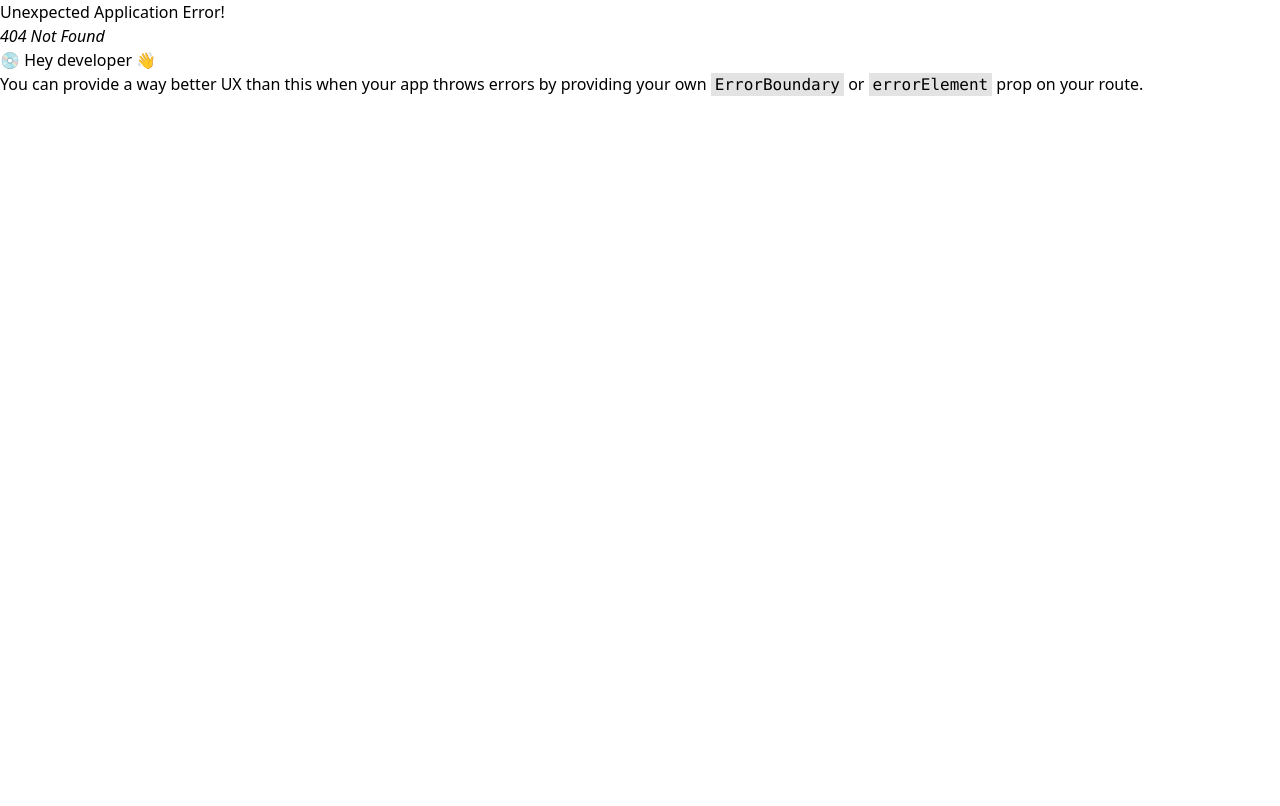
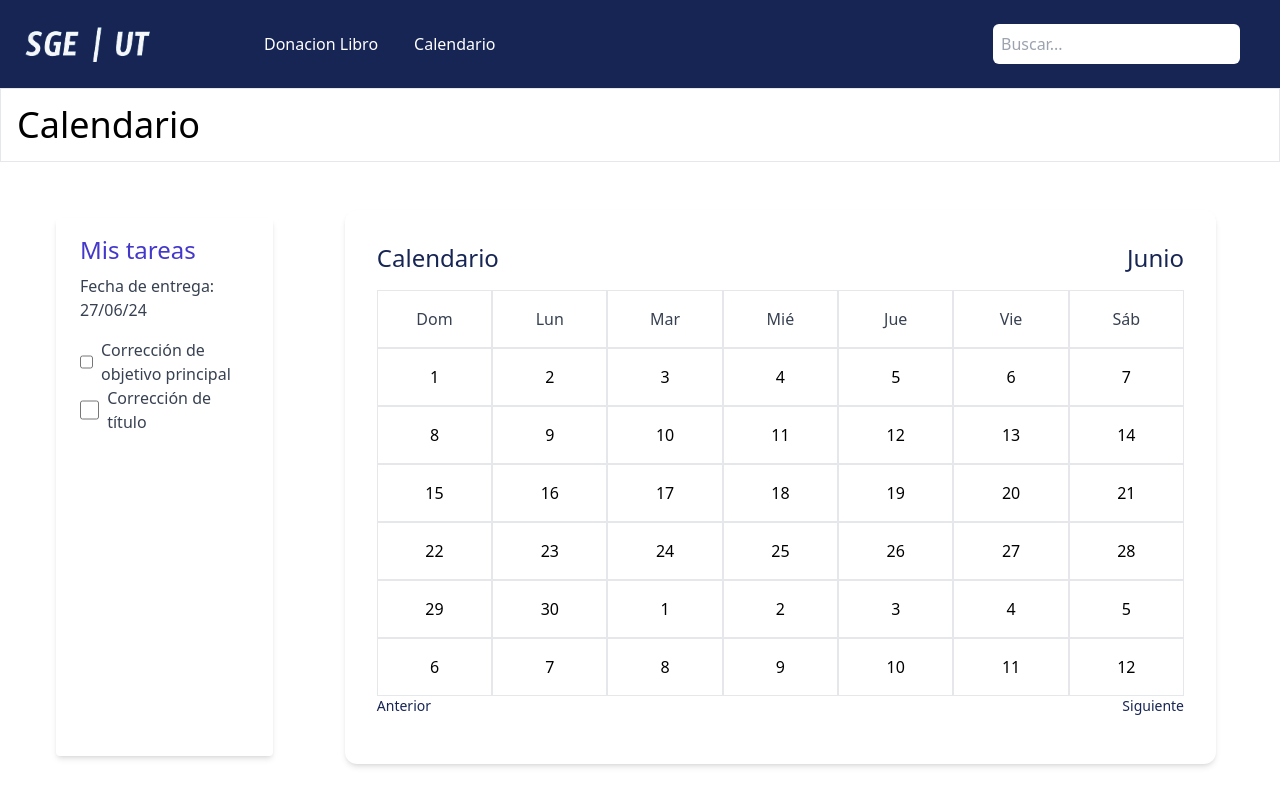
Before and after one commit to AlexUT22393235/integradora_proyecto, a React (Create React App) app: page /Calendario in a window 1280 px wide. Before the commit this address had no page. Shown: the top 806 px of the page. Built offline with nearby package versions, Linux system fonts and the light colour scheme.

Commit message:
Para presentación. Rafa

```diff
--- a/src/components/Header.js
+++ b/src/components/Header.js
@@ -1,11 +1,12 @@
 import React from 'react';
 import { Link } from 'react-router-dom';
+import DashAsesor from '../pages/DashAsesor';
 
 const Header = () => {
   return (
     <nav className="flex items-center justify-between p-6 bg-blue-950">
       <div className="flex items-center space-x-8">
-        <Link to='/'>
+        <Link to='/DashAsesor'>
         <img
           src="/logo.png"
           alt="Logo"
@@ -14,16 +15,16 @@ const Header = () => {
         </Link>
 
         <div className="italic font-thin space-x-9">
-          <Link to='Control'>
-          <button className="text-white">Proyectos</button>
+          <Link to='/DonacionLibro'>
+          <button className="text-white">Donacion Libro</button>
+
           </Link>
-          <button className="text-white">Asesores</button>
-          <button className="text-white">Docentes</button>
-          <button className="text-white">Documentos</button>
-          <Link to='Tabla'>
-          <button className="text-white">Alumnos</button>
+
+          <Link to='/Calendario'>
+          <button className="text-white">Calendario</button>
+
           </Link>
-          <button className="text-white">Roles</button>
+
         </div>
       </div>
 
--- /dev/null
+++ b/src/pages/Calendario.js
@@ -0,0 +1,86 @@
+import React from 'react'
+import Header from '../components/Header'
+
+function DashAsesor() {
+    return (
+        //comando para instalar los iconos
+        //npm i react-icons
+        <>
+            <Header ></Header>
+            <div className='border'>
+            <h1 className='text-4xl p-4'>Calendario</h1>
+
+            </div>
+
+            <div className='mr-4 p-4 flex'>
+
+                 {/* Card "Mis tareas" */}
+      <div className="max-w-sm rounded overflow-hidden shadow-md  m-10">
+        <div className="px-6 py-4">
+          <div className="font-normal text-2xl mb-2 text-indigo-700">Mis tareas</div>
+          <p className="text-gray-700 text-base mb-4">Fecha de entrega: 27/06/24</p>
+          <div className="mb-2">
+            <label className="flex items-center space-x-2">
+              <input type="checkbox" className="form-checkbox h-5 w-5" />
+              <span className="text-gray-700">Corrección de objetivo principal</span>
+            </label>
+            <label className="flex items-center space-x-2">
+              <input type="checkbox" className="form-checkbox h-5 w-5" />
+              <span className="text-gray-700">Corrección de título</span>
+            </label>
+          </div>
+        </div>
+      </div>
+
+      {/* Sección del calendario */}
+{/* Calendario */}
+<div className="bg-white rounded-xl shadow-md p-8 m-8 w-full max-w-6xl">
+  <div className="flex justify-between items-center mb-4">
+  <div>
+    <h1 className="text-2xl font-normal text-blue-950">Calendario</h1>
+</div>
+
+<div>
+    <h1 className="text-2xl font-normal text-blue-950">Junio</h1>
+</div>
+  </div>
+
+  <div className="grid grid-cols-7 text-center">
+    {['Dom', 'Lun', 'Mar', 'Mié', 'Jue', 'Vie', 'Sáb'].map(dia => (
+      <div key={dia} className="font-medium text-gray-700 border border-gray-200 p-4">{dia}</div>
+    ))}
+    {/* Generación de los días del calendario */}
+    {[...Array(6)].map((_, rowIndex) => (
+      [...Array(7)].map((_, colIndex) => {
+        const dayOfMonth = rowIndex * 7 + colIndex + 1;
+        const dayToShow = dayOfMonth <= 30 ? dayOfMonth : dayOfMonth - 30;
+        return (
+          <div key={`${rowIndex}-${colIndex}`} className="border border-gray-200 p-4">
+            {/* Renderizar solo si el día está dentro del mes */}
+            {dayToShow}
+          </div>
+        );
+      })
+    ))}
+  </div>
+  <div className="flex justify-between items-center mb-4">
+  <div>
+    <h1 className="text-sm font-normal text-blue-950">Anterior</h1>
+</div>
+
+<div>
+    <h1 className="text-sm font-normal text-blue-950">Siguiente</h1>
+</div>
+  </div>
+</div>
+
+
+
+
+
+            </div>
+        </>
+    )
+}
+
+export default DashAsesor
--- a/src/routes/routes.js
+++ b/src/routes/routes.js
@@ -2,6 +2,8 @@ import { createBrowserRouter } from "react-router-dom";
 
 import DashAsesor from "../pages/DashAsesor";
 import DonacionLibro from "../pages/DonacionLibro";
+import Calendario from "../pages/Calendario";
+
 
 export const rutas = createBrowserRouter([
     {
@@ -11,6 +13,10 @@ export const rutas = createBrowserRouter([
     {
       path: "/DonacionLibro",
       element: <DonacionLibro />
+    },
+    {
+      path: "/Calendario",
+      element: <Calendario />
     }
 
 ]);
```
